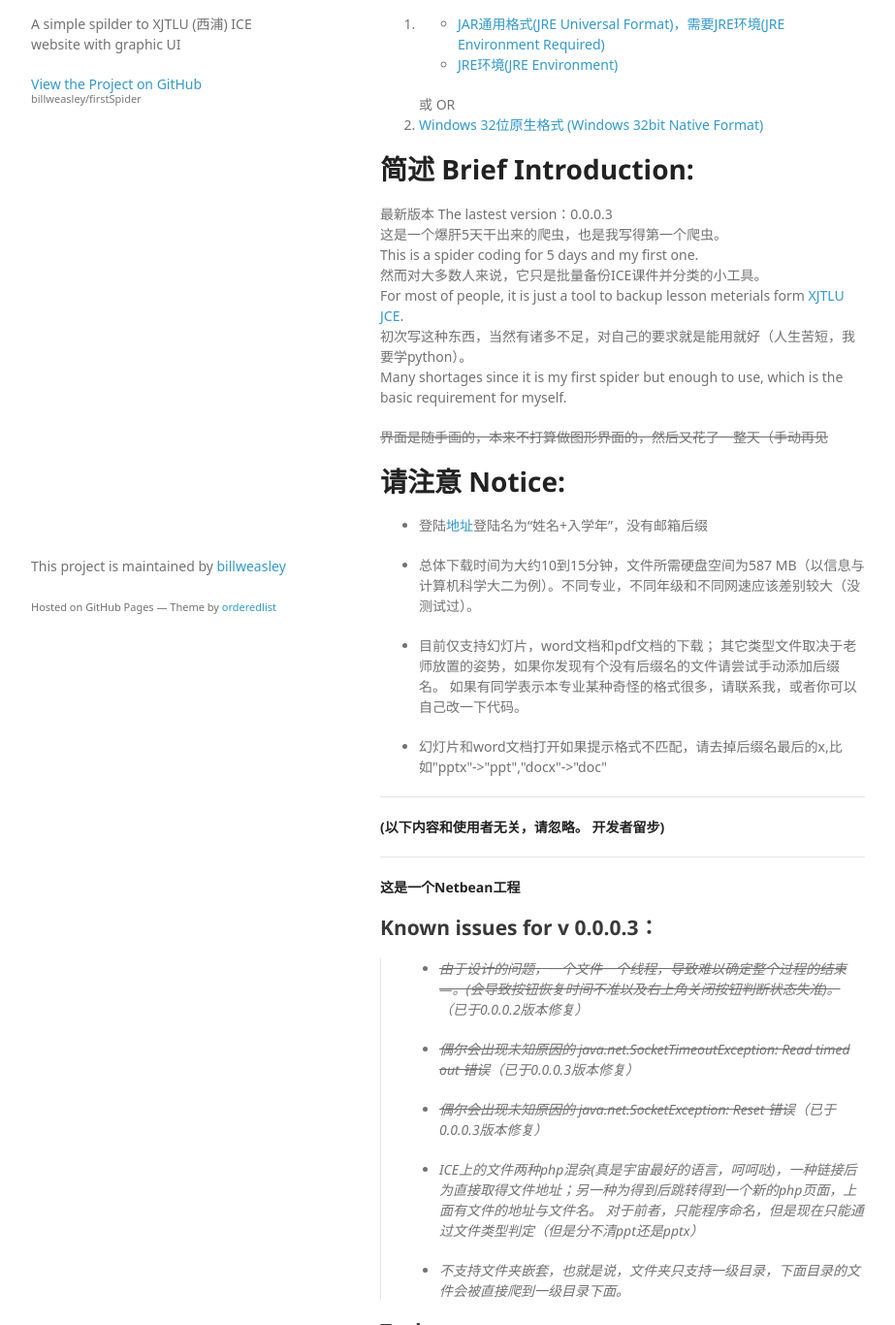
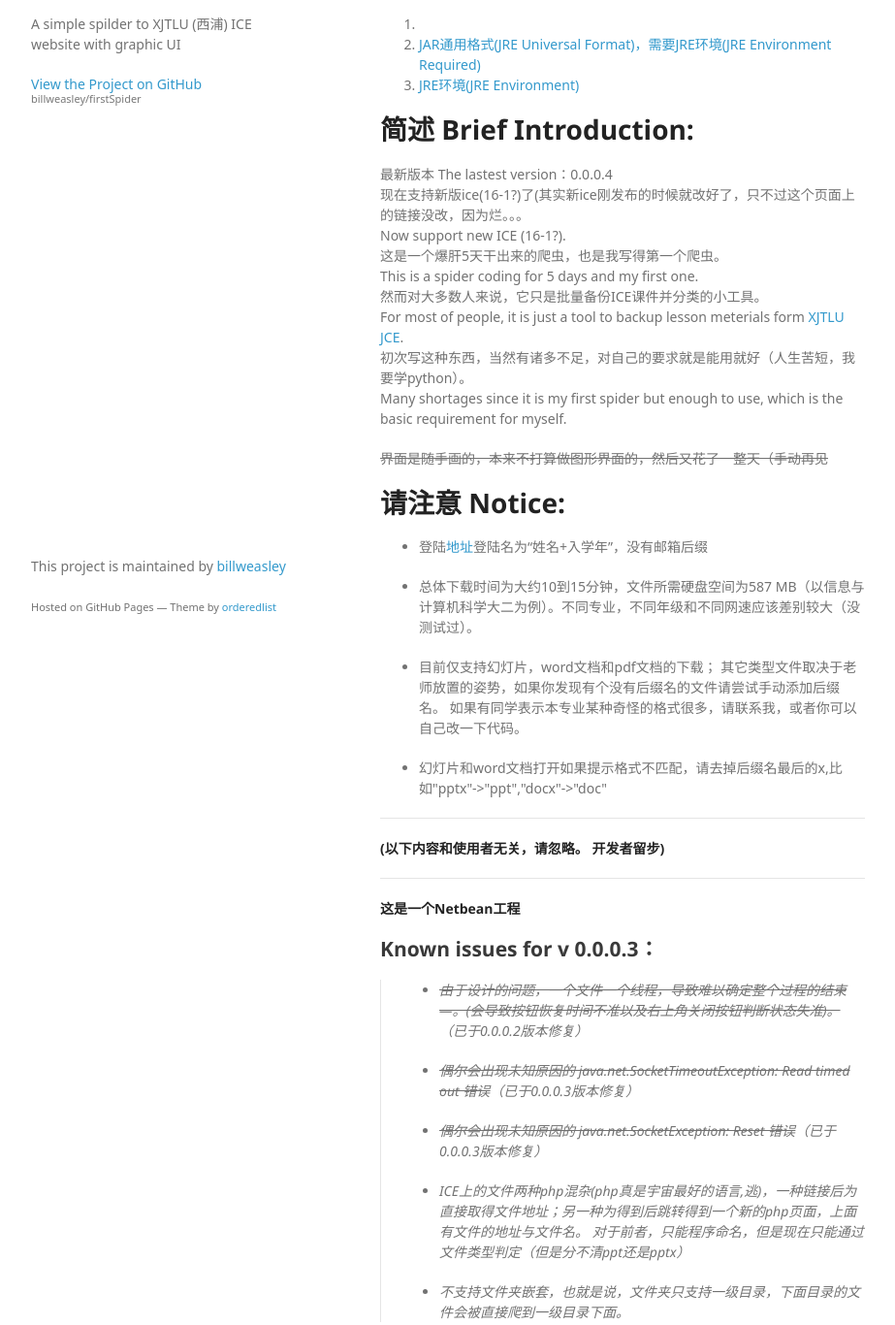
Before and after one commit to billweasley/firstSpider, a plain HTML site: page index.html in a window 1280 px wide. Shown: the part 95-1461 px from the top of the page at 97% size, without its empty margins (178-1101 px from the left). Drawn offline with Linux system fonts and the light colour scheme; a web font is replaced by a local one.

Commit message:
Update index.html

```diff
--- a/index.html
+++ b/index.html
@@ -17,7 +17,6 @@
       <header>
         <h1>Firstspider</h1>
         <p>A simple spilder to XJTLU (西浦) ICE website with graphic UI</p>
-
         <p class="view"><a href="https://github.com/billweasley/firstSpider">View the Project on GitHub <small>billweasley/firstSpider</small></a></p>
       </header>
       <section>
@@ -26,16 +25,15 @@
 </h1>
 
 <ol>
-<li><ul><li><a href="http://pan.baidu.com/s/1o79l7zs">JAR通用格式(JRE Universal Format)，需要JRE环境(JRE Environment Required)</a></li>
-<li><a href="http://www.java.com/en/download/manual.jsp">JRE环境(JRE Environment)</a></li></ul></li>
-或 OR
-<li><a href="http://pan.baidu.com/s/1mhP4EKg">Windows 32位原生格式 (Windows 32bit Native Format)</a></li>
+<li><li><a href="http://pan.baidu.com/s/1bXw6Ea">JAR通用格式(JRE Universal Format)，需要JRE环境(JRE Environment Required)</a></li>
+<li><a href="http://www.java.com/en/download/manual.jsp">JRE环境(JRE Environment)</a></li>
 </ol>
 
 <h1>
 <a id="简述-brief-introduction" class="anchor" href="#%E7%AE%80%E8%BF%B0-brief-introduction" aria-hidden="true"><span aria-hidden="true" class="octicon octicon-link"></span></a>简述 Brief Introduction:</h1>
 
-<p>最新版本 The lastest version：0.0.0.3<br>
+<p>最新版本 The lastest version：0.0.0.4<br>现在支持新版ice(16-1?)了(其实新ice刚发布的时候就改好了，只不过这个页面上的链接没改，因为烂。。。<br>
+Now support new ICE (16-1?).<br>
 这是一个爆肝5天干出来的爬虫，也是我写得第一个爬虫。<br>
 This is a spider coding for 5 days and my first one.<br>
 然而对大多数人来说，它只是批量备份ICE课件并分类的小工具。<br>
@@ -73,7 +71,7 @@ Many shortages since it is my first spider but enough to use, which is the basic
 <li><p><s>由于设计的问题，一个文件一个线程，导致难以确定整个过程的结束—。(会导致按钮恢复时间不准以及右上角关闭按钮判断状态失准)。</s> （已于0.0.0.2版本修复）</p></li>
 <li><p><s>偶尔会出现未知原因的 java.net.SocketTimeoutException: Read timed out 错误</s>（已于0.0.0.3版本修复）</p></li>
 <li><p><s>偶尔会出现未知原因的 java.net.SocketException: Reset 错误</s>（已于0.0.0.3版本修复）</p></li>
-<li><p>ICE上的文件两种php混杂(真是宇宙最好的语言，呵呵哒)，一种链接后为直接取得文件地址；另一种为得到后跳转得到一个新的php页面，上面有文件的地址与文件名。
+<li><p>ICE上的文件两种php混杂(php真是宇宙最好的语言,逃)，一种链接后为直接取得文件地址；另一种为得到后跳转得到一个新的php页面，上面有文件的地址与文件名。
 对于前者，只能程序命名，但是现在只能通过文件类型判定（但是分不清ppt还是pptx）</p></li>
 <li><p>不支持文件夹嵌套，也就是说，文件夹只支持一级目录，下面目录的文件会被直接爬到一级目录下面。</p></li>
 </ul>
```
